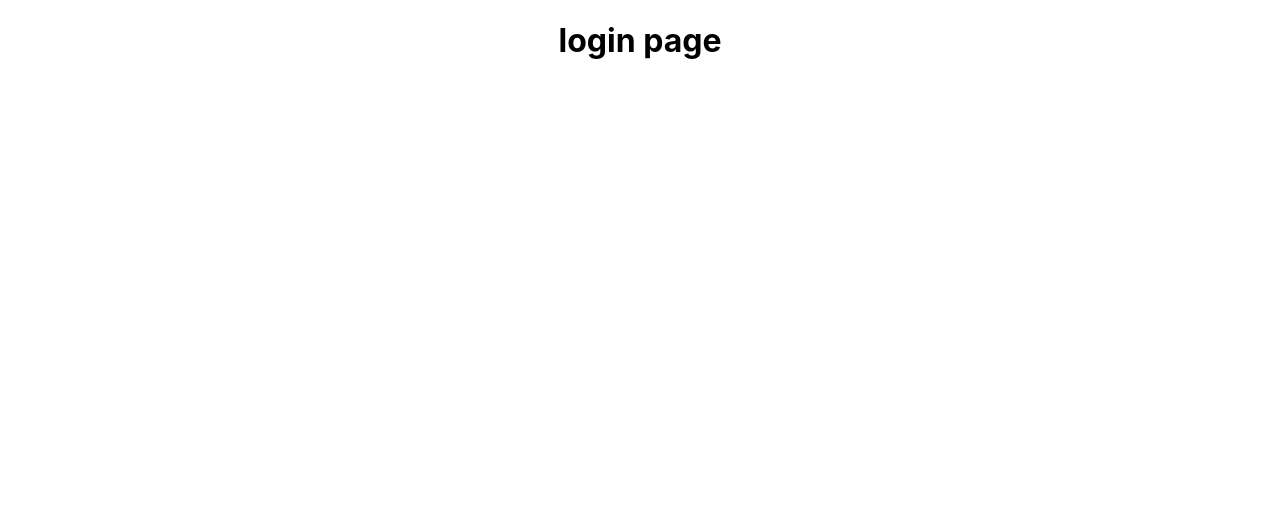
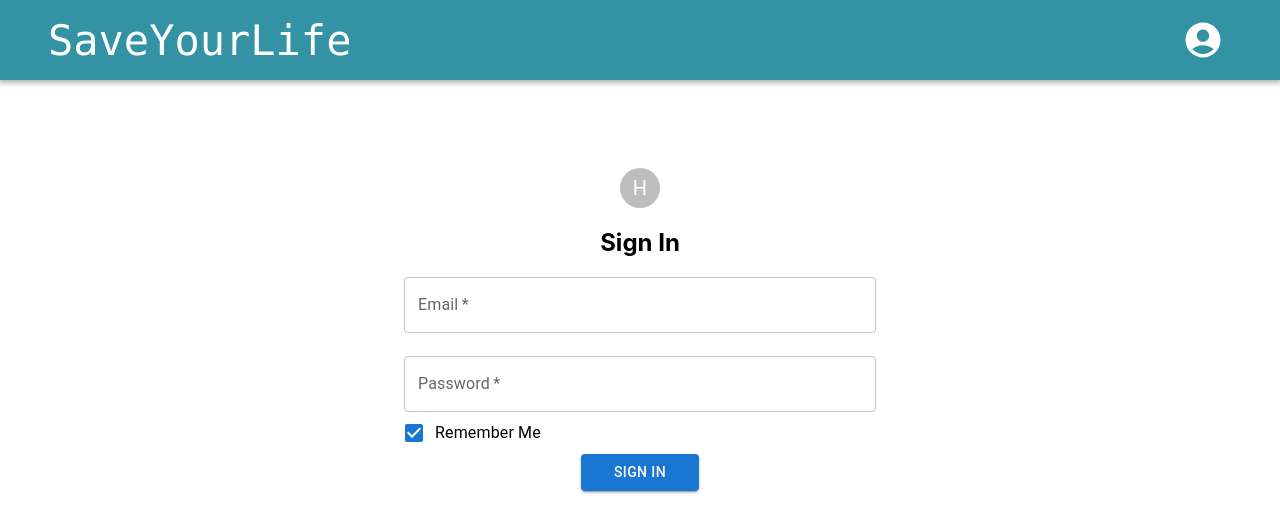
Before and after one commit to Xiaoxin-He/pitt_challenge_2021-saveYourLife-, a React (Create React App) app in the folder save-your-life/: page /login in a window 1280 px wide. Shown: the top 532 px of the page. Built offline with nearby package versions, Linux system fonts and the light colour scheme.

Commit message:
finish login page component, route back to home page

```diff
--- a/save-your-life/src/App.js
+++ b/save-your-life/src/App.js
@@ -1,10 +1,7 @@
 import './App.css';
 import { Button } from '@mui/material';
-import Navbar from './components/Navbar/Navbar';
 import { Switch, Route, BrowserRouter } from 'react-router-dom';
 import React, { useEffect, lazy, Suspense } from 'react';
-
-const Home = lazy(() => import('./components/Dashboard/Dashboard'));
 const Login = lazy(() => import('./components/User/Login'));
 const Layout = lazy(() => import('./Layout'));
 
@@ -12,7 +9,6 @@ function App() {
   return (
     <div className="App">
       <BrowserRouter>
-        {/* <Navbar /> */}
         <Suspense fallback={<div />}>
           <Switch>
             <Route path="/login" component={Login} />
--- a/save-your-life/src/components/Navbar/Navbar.js
+++ /dev/null
@@ -1,19 +0,0 @@
-import React from "react";
-import { Link } from "react-router-dom";
-
-const Navbar = () => {
-
-
-    return (
-        <div>
-            <li>
-                <Link to = "/"> Dashboard </Link>
-            </li>
-            <li>
-                <Link to = "/login">Log in</Link>
-            </li>
-        </div>
-    )
-}
-
-export default Navbar;
--- a/save-your-life/src/components/User/Login.js
+++ b/save-your-life/src/components/User/Login.js
@@ -1,9 +1,52 @@
-
+import React, { useRef } from "react";
+import classes from './Login.module.css';
+import Grid from '@mui/material/Grid';
+import Paper from '@mui/material/Grid';
+import Avatar from '@mui/material/Avatar';
+import Header from "../../Layout/header";
+import { useHistory } from "react-router-dom";
+import { Checkbox, TextField, FormGroup, FormControlLabel, Button } from "@mui/material";
 
 const Login = () => {
+    const emailRef = useRef();
+    const passwordRef = useRef();
+    const history = useHistory();
+
+    const handleSubmit = (e) =>{
+        e.preventDefault();
+        try {
+            console.log(emailRef.current.value);
+            console.log(passwordRef.current.value);
+            history.push("/");
+        } catch(e){
+            alert("email or password in invalid!");
+        }
+        // console.log("submitted")
+    }
 
     return (
-        <h1>login page</h1>
+        <div className={classes.form}>
+            <Header/>
+            <Grid>
+                <Paper className={classes.paperStyle} elevation={10}>
+                    <Grid align="center">
+                        <Avatar>H</Avatar>
+                        <h2>Sign In</h2>
+                    </Grid>
+                    <div className={classes.textField}>
+                    <TextField label="Email" placeholder="Enter email" inputRef={emailRef}
+                    fullWidth required
+                    ></TextField>
+                    </div>
+                    <TextField label="Password" placeholder="Enter password" inputRef={passwordRef}
+                     fullWidth required></TextField>
+                     <FormGroup>
+                         <FormControlLabel control={<Checkbox defaultChecked />} label="Remember Me" />
+                     </FormGroup>
+                     <Button variant="contained" type="submit" onClick={handleSubmit} className={classes.login_btn}>Sign in</Button>
+                </Paper>
+            </Grid>
+        </div>
     )
 }
 export default Login;
--- /dev/null
+++ b/save-your-life/src/components/User/Login.module.css
@@ -0,0 +1,19 @@
+.form {
+    padding-top: 10%;
+}
+
+.paperStyle {
+    padding: 20px;
+    height: 70px;
+    width: 40%;
+    margin: 20px auto;
+}
+
+.textField {
+    margin-bottom: 5%;
+}
+
+.login_btn {
+    width: 25%;
+    /* padding: 20%; */
+}
```
Also changed, not shown: save-your-life/src/components/Dashboard/Dashboard.js (deleted), save-your-life/src/components/Navbar/Navbar.module.css (deleted), 1 other file (tests, documents, lock files or other folders).
